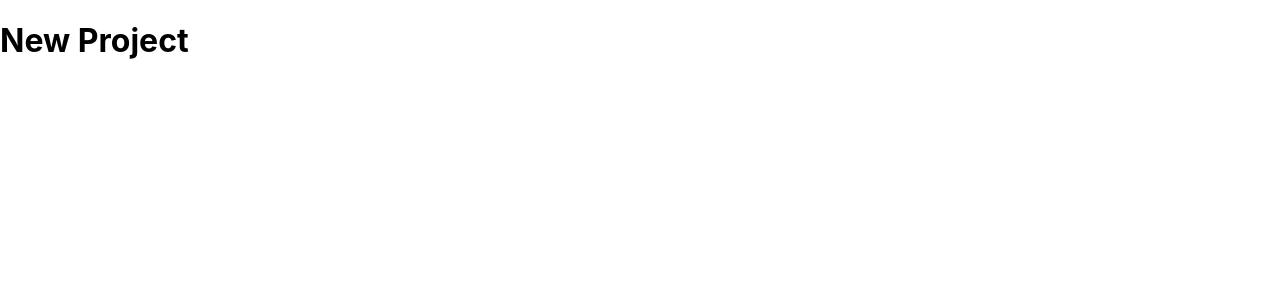
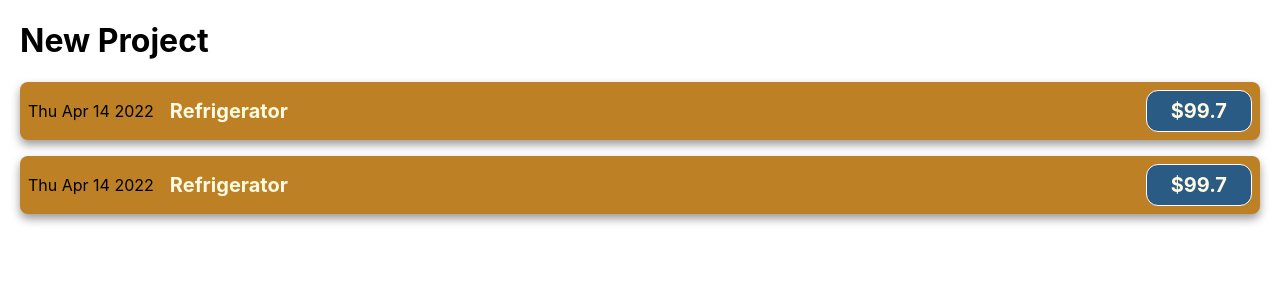
Before and after one commit to OlegZaichuk/ReactJS_Cost_Accounting, a React (Create React App) app: page / in a window 1280 px wide. Shown: the top 300 px of the page. Built offline with nearby package versions, Linux system fonts and the light colour scheme.

Commit message:
add CostItems component

```diff
--- a/src/App.js
+++ b/src/App.js
@@ -1,9 +1,12 @@
 import './css/App.css';
+import CostItems from "./components/CostItems";
 
 function App() {
   return (
     <div>
       <h1> New Project </h1>
+        <CostItems/>
+        <CostItems></CostItems>
     </div>
   );
 }
--- /dev/null
+++ b/src/components/CostItems.jsx
@@ -0,0 +1,19 @@
+import React from 'react';
+import '../css/CostItem.css';
+
+const CostItems = () => {
+    const costDate = new Date(2022,3,14)
+    const costDescription = 'Refrigerator'
+    const costAmount = 99.7
+    return (
+        <div className='cost-item'>
+            <div>{costDate.toDateString()}</div>
+            <div className='cost-item__description'>
+                <h2>{costDescription}</h2>
+                <div className='cost-item__price'>${costAmount}</div>
+            </div>
+        </div>
+    );
+};
+
+export default CostItems;
--- /dev/null
+++ b/src/css/CostItem.css
@@ -0,0 +1,56 @@
+.cost-item {
+  display: flex;
+  justify-content: space-between;
+  align-items: center;
+  padding: 0.5rem;
+  margin: 1rem 0;
+  background-color: #bd8025;
+  border-radius: 0.5rem;
+  box-shadow: 0 0.3rem 0.6rem rgba(0,0,0,0.4);
+}
+
+.cost-item__description {
+  display: flex;
+  flex-direction: column;
+  gap: 1rem;
+  align-items: flex-end;
+  flex-flow: column-reverse;
+  justify-content: flex-start;
+  flex: 1;
+}
+
+.cost-item h2 {
+  color: #3a3a3a;
+  font-size: 1rem;
+  flex: 1;
+  margin: 0 1rem;
+  color: #fefae1;
+}
+
+.cost-item__price {
+  font-size: 1rem;
+  font-weight: bold;
+  color: #fefae1;
+  background-color: #2a5b84;
+  border: 1px solid white;
+  padding: 0.5rem;
+  border-radius: 12px;
+}
+
+@media (min-width: 580px) {
+  .cost-item__description {
+    flex-direction: row;
+    align-items: center;
+    justify-content: flex-start;
+    flex: 1;
+  }
+
+  .cost-item__description h2 {
+    font-size: 1.25rem;
+  }
+
+  .cost-item__price {
+    font-size: 1.25rem;
+    padding: 0.5rem 1.5rem;
+  }
+}
--- a/src/css/index.css
+++ b/src/css/index.css
@@ -1,13 +1,8 @@
 body {
-  margin: 0;
+  margin: 20px;
   font-family: -apple-system, BlinkMacSystemFont, 'Segoe UI', 'Roboto', 'Oxygen',
     'Ubuntu', 'Cantarell', 'Fira Sans', 'Droid Sans', 'Helvetica Neue',
     sans-serif;
   -webkit-font-smoothing: antialiased;
   -moz-osx-font-smoothing: grayscale;
 }
-
-code {
-  font-family: source-code-pro, Menlo, Monaco, Consolas, 'Courier New',
-    monospace;
-}
```
